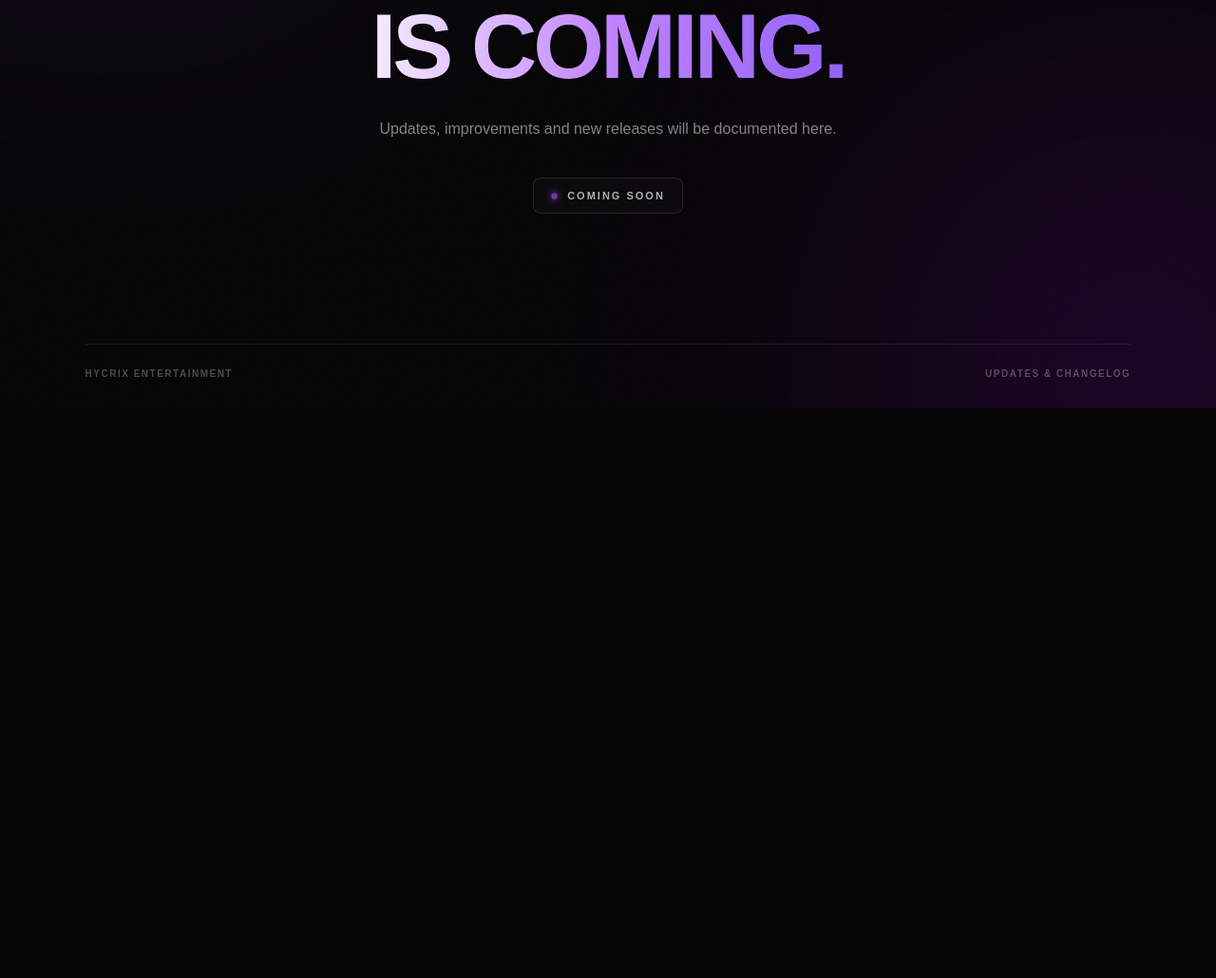
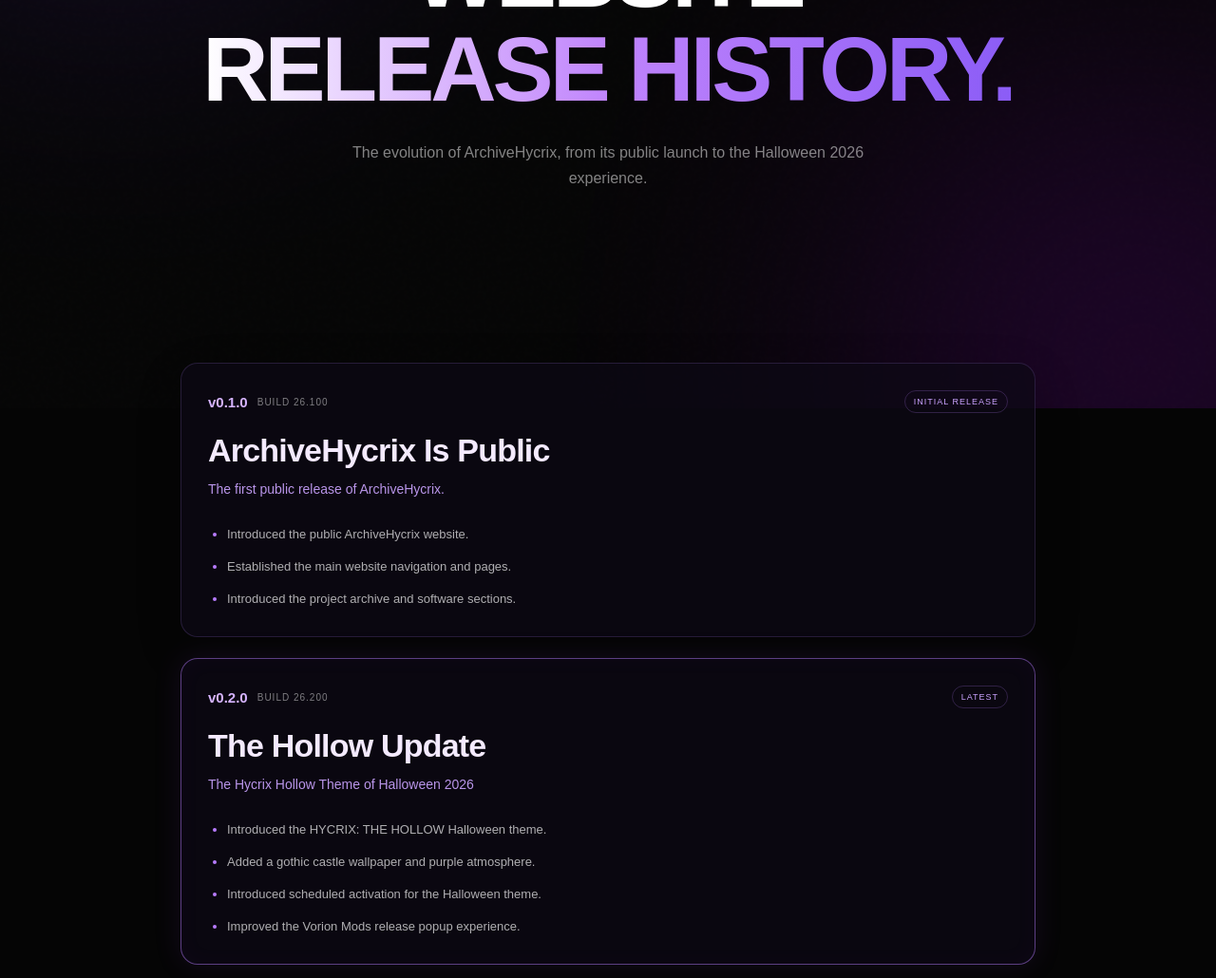
Before and after one commit to ArchiveHycrix/ArchiveHycrix.github.io, a plain HTML site: page updates.html in a window 1280 px wide. Shown: the part 370-1400 px from the top of the page at 95% size. Before the commit the page ends 814 px from the top, so only its background shows below. Drawn offline with Linux system fonts and the light colour scheme.

Commit message:
Update website

```diff
--- a/css/hollow.css
+++ b/css/hollow.css
@@ -1483,3 +1483,32 @@ body.hollow-active .hero::after {
     cursor: pointer;
     touch-action: manipulation;
 }
+
+/* HYCRIX — Website version label */
+
+.web-version {
+    display: block !important;
+    visibility: visible !important;
+    opacity: 0.72;
+    position: relative;
+    z-index: 2;
+    margin: 12px 0 0;
+    padding: 0 12px;
+    color: #a99bbd;
+    font-family: inherit;
+    font-size: 11px;
+    line-height: 1.6;
+    letter-spacing: 0.04em;
+    text-align: center;
+}
+
+.web-version span {
+    display: inline;
+    padding: 0 5px;
+    color: #b78aff;
+}
+
+body.hollow-active .web-version {
+    color: #d0b9ed;
+    opacity: 0.9;
+}
--- a/css/updates.css
+++ b/css/updates.css
@@ -539,3 +539,102 @@ body {
         font-size: 9px;
     }
 }
+
+/* ARCHIVEHYCRIX — RELEASE HISTORY */
+
+.release-history {
+    width: min(900px, 88%);
+    margin: 0 auto;
+    padding: 20px 0 120px;
+    display: grid;
+    gap: 22px;
+}
+
+.web-release {
+    padding: 28px;
+    border: 1px solid rgba(180, 130, 255, 0.17);
+    border-radius: 18px;
+    background: rgba(13, 9, 22, 0.72);
+    box-shadow: 0 16px 50px rgba(0, 0, 0, 0.16);
+}
+
+.current-release {
+    border-color: rgba(183, 124, 255, 0.48);
+    box-shadow:
+        0 0 30px rgba(133, 60, 208, 0.12),
+        inset 0 0 24px rgba(133, 60, 208, 0.035);
+}
+
+.release-topline {
+    display: flex;
+    align-items: center;
+    flex-wrap: wrap;
+    gap: 10px;
+    margin-bottom: 20px;
+}
+
+.release-version {
+    color: #d6b4ff;
+    font-size: 15px;
+    font-weight: 800;
+}
+
+.release-build {
+    color: rgba(255, 255, 255, 0.48);
+    font-size: 10px;
+    letter-spacing: 1px;
+}
+
+.release-status {
+    margin-left: auto;
+    padding: 6px 9px;
+    border: 1px solid rgba(183, 124, 255, 0.22);
+    border-radius: 100px;
+    color: #cba4ff;
+    font-size: 9px;
+    letter-spacing: 1px;
+}
+
+.web-release h2 {
+    margin: 0;
+    color: #f4eaff;
+    font-size: clamp(24px, 4vw, 34px);
+    letter-spacing: -0.8px;
+}
+
+.release-subtitle {
+    margin: 10px 0 24px;
+    color: #b995e9;
+    font-size: 14px;
+    line-height: 1.7;
+}
+
+.release-details {
+    display: grid;
+    gap: 12px;
+    margin: 0;
+    padding-left: 20px;
+    color: rgba(255, 255, 255, 0.68);
+    font-size: 13px;
+    line-height: 1.7;
+}
+
+.release-details li::marker {
+    color: #b77cff;
+}
+
+@media (max-width: 600px) {
+    .release-history {
+        width: 90%;
+        padding-bottom: 80px;
+    }
+
+    .web-release {
+        padding: 21px 18px;
+        border-radius: 15px;
+    }
+
+    .release-status {
+        margin-left: 0;
+    }
+}
--- a/updates.html
+++ b/updates.html
@@ -23,7 +23,7 @@
     <header class="navbar">
 
         <a href="index.html" class="logo-link">
-            <img src="assets/images/hlogo.png"
+            <img src="assets/images/logo.png"
                  alt="Hycrix Entertainment"
                  class="logo-image">
         </a>
@@ -60,28 +60,68 @@
     <!-- Main -->
     <main class="updates-page">
 
+
 <section class="updates-hero">
-
-            <div class="updates-badge">
-                UPDATES
-            </div>
+    <div class="updates-badge">CHANGELOG</div>
 
     <h1>
-                CHANGELOG
-                <span>IS COMING.</span>
+        WEBSITE
+        <span>RELEASE HISTORY.</span>
     </h1>
 
     <p>
-                Updates, improvements and new releases
-                will be documented here.
+        The evolution of ArchiveHycrix, from its public launch
+        to the Halloween 2026 experience.
+    </p>
+</section>
+
+<section class="release-history">
+
+    <!-- VERSION 0.1.0 -->
+    <article class="web-release">
+        <div class="release-topline">
+            <span class="release-version">v0.1.0</span>
+            <span class="release-build">BUILD 26.100</span>
+            <span class="release-status">INITIAL RELEASE</span>
+        </div>
+
+        <h2>ArchiveHycrix Is Public</h2>
+
+        <p class="release-subtitle">
+            The first public release of ArchiveHycrix.
         </p>
 
-            <div class="coming-soon">
-                <span class="status-dot"></span>
-                COMING SOON
+        <ul class="release-details">
+            <li>Introduced the public ArchiveHycrix website.</li>
+            <li>Established the main website navigation and pages.</li>
+            <li>Introduced the project archive and software sections.</li>
+        </ul>
+    </article>
+
+    <!-- VERSION 0.2.0 -->
+    <article class="web-release current-release">
+        <div class="release-topline">
+            <span class="release-version">v0.2.0</span>
+            <span class="release-build">BUILD 26.200</span>
+            <span class="release-status">LATEST</span>
         </div>
 
+        <h2>The Hollow Update</h2>
+
+        <p class="release-subtitle">
+            The Hycrix Hollow Theme of Halloween 2026
+        </p>
+
+        <ul class="release-details">
+            <li>Introduced the HYCRIX: THE HOLLOW Halloween theme.</li>
+            <li>Added a gothic castle wallpaper and purple atmosphere.</li>
+            <li>Introduced scheduled activation for the Halloween theme.</li>
+            <li>Improved the Vorion Mods release popup experience.</li>
+        </ul>
+    </article>
+
 </section>
+
 
 
         <!-- Bottom -->
```
Also changed, not shown: index.html (+5 -0 lines). Lines whose indentation alone changed are shown as unchanged.
